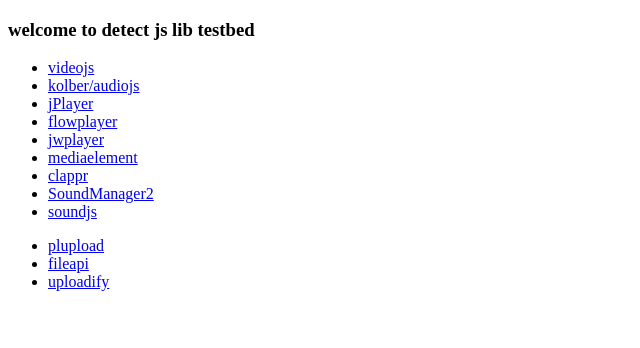
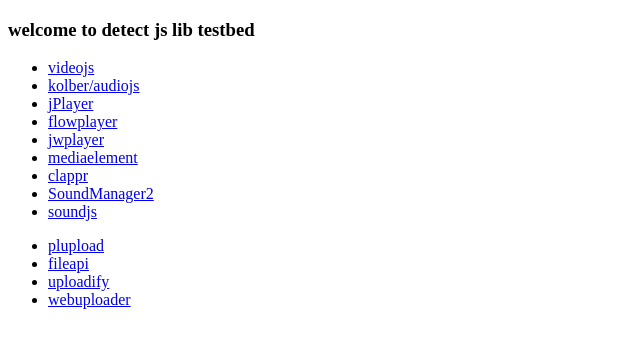
Before and after one commit to taluoo/detect-js-lib-testbed, a website: page index.html in a window 1280 px wide. Shown: the whole page, without its empty margins (0-640 px from the left). Drawn offline with Linux system fonts and the light colour scheme.

Commit message:
add webuploader test link

```diff
--- a/index.html
+++ b/index.html
@@ -25,6 +25,7 @@
     <li><a href="plupload.html">plupload</a></li>
     <li><a href="fileapi.html">fileapi</a></li>
     <li><a href="uploadify.html">uploadify</a></li>
+    <li><a href="http://fex.baidu.com/webuploader/demo.html">webuploader</a></li>
 </ul>
 
 </body>
```
